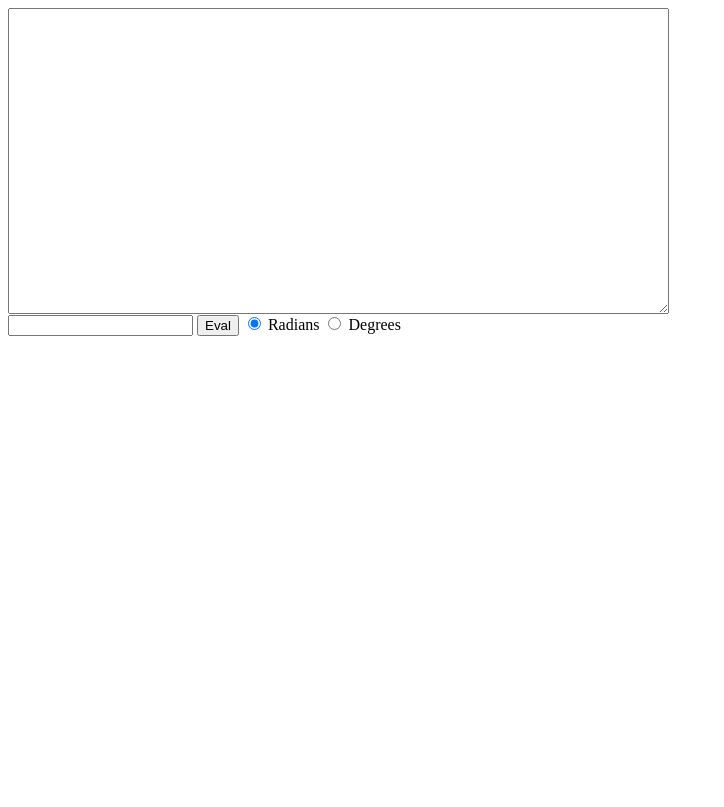
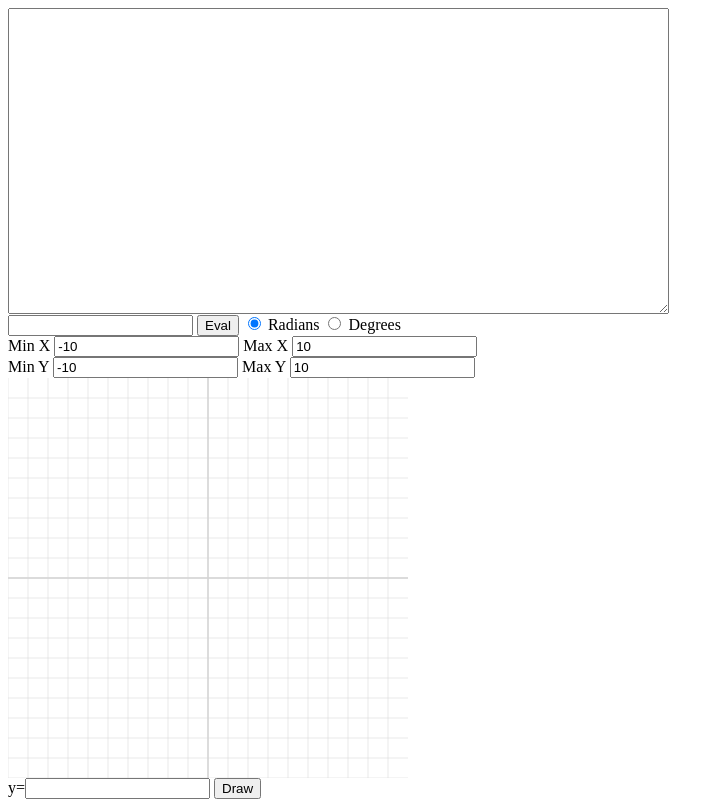
Before and after one commit to ixmilia/calc, a website with bundled scripts: page src/resources/index.html in a window 1280 px wide. Shown: the whole page, without its empty margins (0-724 px from the left). Built offline with nearby package versions, Linux system fonts and the light colour scheme.

Commit message:
add simple graphing

```diff
--- a/src/index.ts
+++ b/src/index.ts
@@ -1,4 +1,4 @@
-import { Expression, Mode } from "./expression.js";
+import { Expression, Mode, NumberExpression } from "./expression.js";
 
 function main() {
     const results = <HTMLTextAreaElement>document.getElementById('results')!;
@@ -6,13 +6,32 @@ function main() {
     const evalButton = <HTMLButtonElement>document.getElementById('eval')!;
     const modeRadians = <HTMLInputElement>document.getElementById('mode-radians')!;
     const _modeDegrees = <HTMLInputElement>document.getElementById('mode-degrees')!;
+    const graphCanvas = <HTMLCanvasElement>document.getElementById('graph')!;
+    const graphButton = <HTMLButtonElement>document.getElementById('draw')!;
+    const functionInput = <HTMLInputElement>document.getElementById('function')!;
+    const minxInput = <HTMLInputElement>document.getElementById('minx')!;
+    const maxxInput = <HTMLInputElement>document.getElementById('maxx')!;
+    const minyInput = <HTMLInputElement>document.getElementById('miny')!;
+    const maxyInput = <HTMLInputElement>document.getElementById('maxy')!;
 
     modeRadians.checked = true;
+    drawGraphBackground(graphCanvas.getContext('2d')!, minxInput.valueAsNumber, maxxInput.valueAsNumber, minyInput.valueAsNumber, maxyInput.valueAsNumber);
+
+    function doGraphDraw() {
+        const mode = modeRadians.checked ? Mode.Radians : Mode.Degrees;
+        drawGraph(functionInput.value, graphCanvas, mode, minxInput.valueAsNumber, maxxInput.valueAsNumber, minyInput.valueAsNumber, maxyInput.valueAsNumber);
+    }
 
     input.addEventListener('keydown', (event) => {
         if (event.key === 'Enter') {
             evalButton.click();
             input.focus();
+        }
+    });
+    functionInput.addEventListener('keydown', (event) => {
+        if (event.key === 'Enter') {
+            graphButton.click();
+            functionInput.focus();
         }
     });
     evalButton.addEventListener('click', () => {
@@ -28,6 +47,89 @@ function main() {
         results.scrollTop = results.scrollHeight;
         input.value = '';
     });
+    graphButton.addEventListener('click', () => {
+        doGraphDraw();
+    });
+}
+
+function drawGraph(expression: string, graphCanvas: HTMLCanvasElement, mode: Mode, xmin: number, xmax: number, ymin: number, ymax: number) {
+    const context = graphCanvas.getContext('2d');
+    if (!context) {
+        return;
+    }
+
+    const isPointVisible = (x: number, y: number) => {
+        return x >= 0 && x <= graphCanvas.width && y >= 0 && y <= graphCanvas.height;
+    };
+
+    context.clearRect(0, 0, graphCanvas.width, graphCanvas.height);
+    drawGraphBackground(context, xmin, xmax, ymin, ymax);
+
+    context.lineWidth = 1.0;
+    context.strokeStyle = 'black';
+    context.beginPath();
+    let isDrawing = false;
+    for (let xcoord = 0; xcoord < graphCanvas.width; xcoord++) {
+        const x = xmin + xcoord / graphCanvas.width * (xmax - xmin);
+        const y = Expression.evaluate(expression, mode, { 'x': new NumberExpression(x) });
+        if (Expression.isNumber(y)) {
+            if (xcoord == 198) {
+                const x = 1;
+                const y = x + 1;
+                console.log(x);
+            }
+            const ycoord = graphCanvas.height - (y.value - ymin) / (ymax - ymin) * graphCanvas.height;
+            const isVisible = isPointVisible(xcoord, ycoord);
+            if (isDrawing || isVisible) {
+                context.lineTo(xcoord, ycoord);
+            } else {
+                context.moveTo(xcoord, ycoord);
+            }
+
+            isDrawing = isVisible;
+        }
+    }
+
+    context.stroke();
+}
+
+function drawGraphBackground(context: CanvasRenderingContext2D, xmin: number, xmax: number, ymin: number, ymax: number) {
+    const width = context.canvas.width;
+    const height = context.canvas.height;
+    const xScale = (xmax - xmin) / width;
+    const yScale = (ymax - ymin) / height;
+
+    // draw axes
+    context.lineWidth = 1.5;
+    context.strokeStyle = 'lightgray';
+    const yAxisXCoordinate = -xmin / xScale;
+    context.beginPath();
+    context.moveTo(yAxisXCoordinate, 0);
+    context.lineTo(yAxisXCoordinate, height);
+    context.stroke();
+    const xAxisYCoordinate = height - (-ymin / yScale);
+    context.beginPath();
+    context.moveTo(0, xAxisYCoordinate);
+    context.lineTo(width, xAxisYCoordinate);
+    context.stroke();
+
+    // draw grid
+    context.lineWidth = 0.5;
+    context.strokeStyle = 'lightgray';
+    context.beginPath();
+    for (let x = Math.floor(xmin); x < Math.floor(xmax); x++) {
+        const xc = (x - xmin) / xScale;
+        context.moveTo(xc, 0);
+        context.lineTo(xc, height);
+    }
+
+    for (let y = Math.floor(ymin); y < Math.floor(ymax); y++) {
+        const yc = height - (y - ymin) / yScale;
+        context.moveTo(0, yc);
+        context.lineTo(width, yc);
+    }
+
+    context.stroke();
 }
 
 window.addEventListener('DOMContentLoaded', main);
--- a/src/resources/index.html
+++ b/src/resources/index.html
@@ -5,13 +5,27 @@
 </head>
 
 <body>
-  <textarea id="results" rows="20" cols="80"></textarea><br />
+  <textarea id="results" rows="20" cols="80" readonly></textarea><br />
   <input type="text" id="input" />
   <button id="eval">Eval</button>
   <input type="radio" id="mode-radians" name="mode" value="rad" />
   <label for="mode">Radians</label>
   <input type="radio" id="mode-degrees" name="mode" value="deg" />
   <label for="mode">Degrees</label>
+  <br />
+
+  <label for="minx">Min X</label>
+  <input type="number" id="minx" value="-10" />
+  <label for="maxx">Max X</label>
+  <input type="number" id="maxx" value="10" /><br />
+  <label for="miny">Min Y</label>
+  <input type="number" id="miny" value="-10" />
+  <label for="maxy">Max Y</label>
+  <input type="number" id="maxy" value="10" /><br />
+  <canvas id="graph" width="400" height="400"></canvas>
+  <br />
+  <span>y=</span><input type="text" id="function" />
+  <button id="draw">Draw</button>
 </body>
 
 </html>
```
